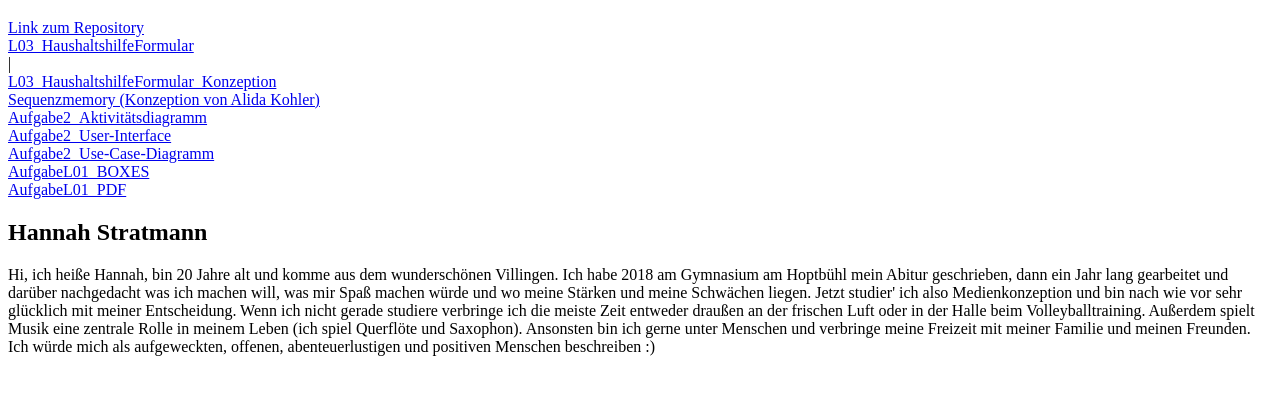
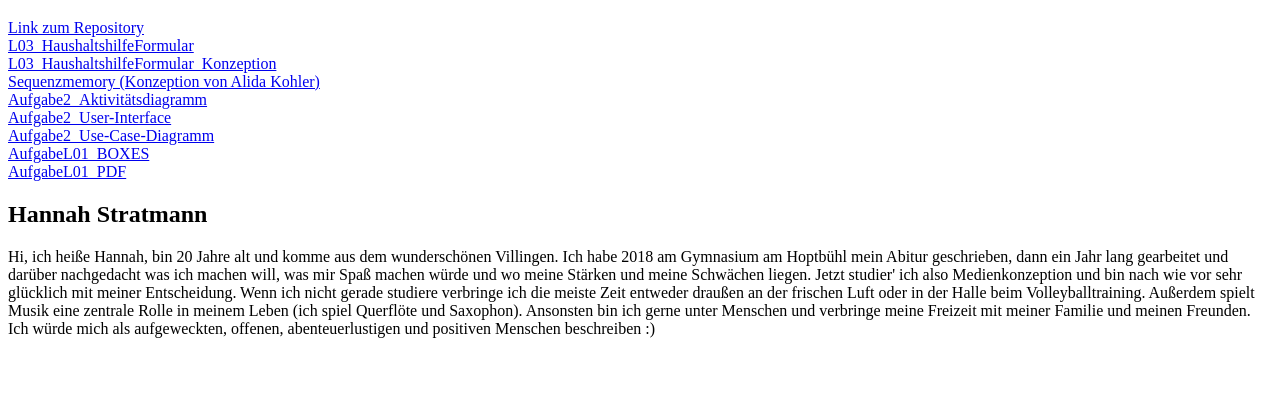
Before and after one commit to Hannah257/EIA2, a plain HTML site: page Steckbrief/steckbrief.htm in a window 1280 px wide. Shown: the part 61-456 px from the top of the page. Drawn offline with Linux system fonts and the light colour scheme.

Commit message:
git commit -m "final"

```diff
--- a/Steckbrief/steckbrief.htm
+++ b/Steckbrief/steckbrief.htm
@@ -10,7 +10,8 @@
 <h1>Aufgaben</h1>
 <nav><a href="https://github.com/Hannah257/EIA2_SoSe2020" target="_blank">Link zum Repository</a></nav>
 
-<nav><a href="../L03_Haushaltshilfe Formular/Haushaltshilfe.html" target="_blank">L03_HaushaltshilfeFormular</a></nav> | <nav><a href="../L03_Haushaltshilfe Formular/L03_Konzeption/L03_HaushaltshilfeFormular_Konzeption.pdf" target="_blank">L03_HaushaltshilfeFormular_Konzeption</a></nav>
+<nav><a href="../L03_Haushaltshilfe Formular/Haushaltshilfe.html" target="_blank">L03_HaushaltshilfeFormular</a></nav>
+<nav><a href="../L03_Haushaltshilfe Formular/L03_Konzeption/L03_HaushaltshilfeFormular_Konzeption.pdf" target="_blank">L03_HaushaltshilfeFormular_Konzeption</a></nav>
 <nav><a href="../Aufgabe 2/Sequenzmemory.html" target="_blank">Sequenzmemory (Konzeption von Alida Kohler)</a></nav>
 <nav><a href="../Aufgabe 2/Aktivitätsdiagramm.png" target="_blank">Aufgabe2_Aktivitätsdiagramm</a></nav>
 <nav><a href="../Aufgabe 2/User-Interface.pdf" target="_blank">Aufgabe2_User-Interface</a></nav>
```
